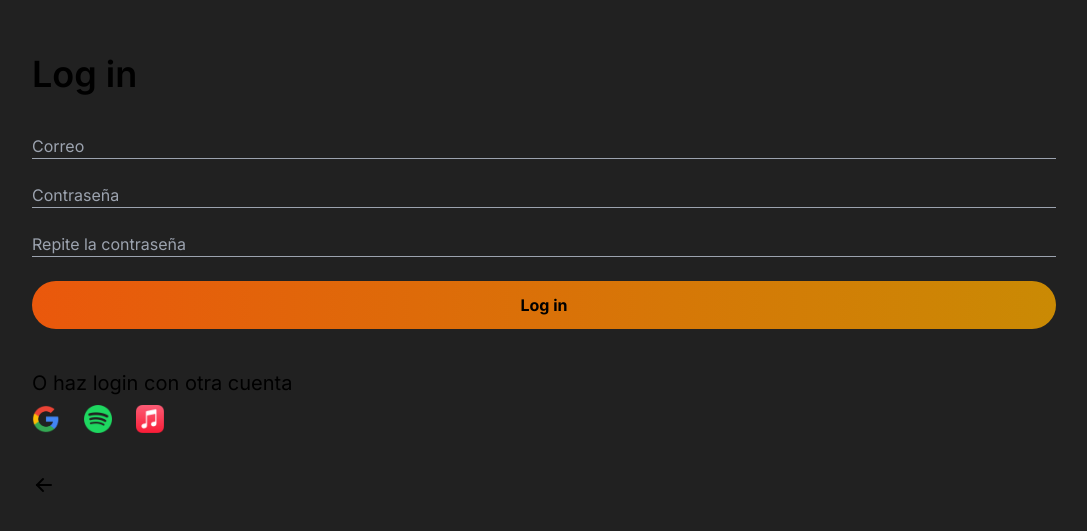
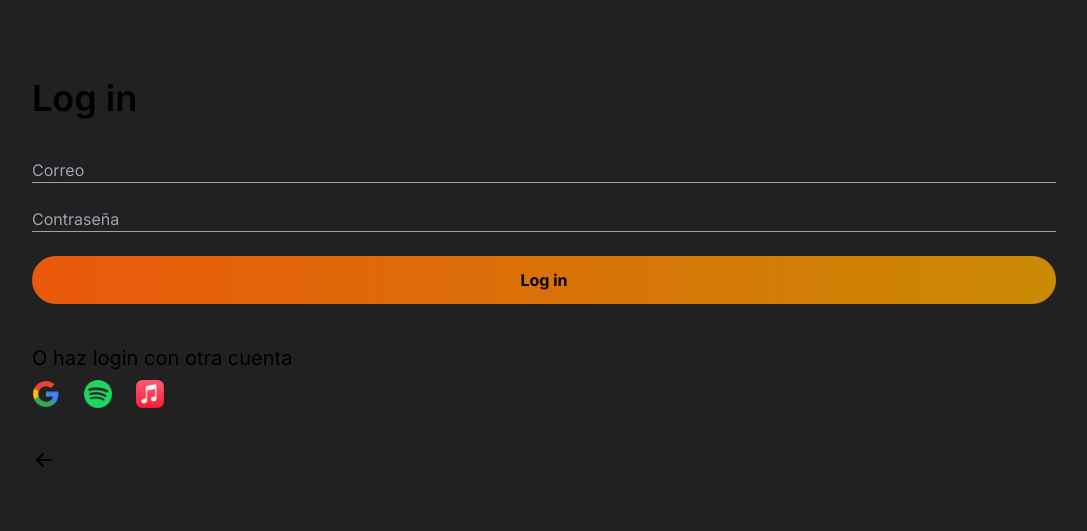
Before and after one commit to inspedralbes/prj-final-final_g3, a Next.js app in the folder next/: page /login in a window 1280 px wide. Shown: the part 125-656 px from the top of the page, without its empty margins (96-1183 px from the left). Built offline with nearby package versions, Linux system fonts and the light colour scheme.

Commit message:
login done

```diff
--- a/next/src/app/login/page.jsx
+++ b/next/src/app/login/page.jsx
@@ -1,28 +1,43 @@
-import React from 'react'
+'use client'
+
+import React, { useState } from 'react'
 import Link from 'next/link';
+import axios from 'axios';
 
 import LoginMethods from '../components/LoginMethods'
 
 const page = () => {
+  const [email, setEmail] = useState('');
+  const [password, setPassword] = useState('');
+
+  const Login = async (event) => {
+    event.preventDefault();
+
+    try {
+      const response = await axios.post('http://localhost:8000/api/login', { email, password });
+
+      console.log("Logeado", response.data);
+    } catch (error) {
+      console.error(error);
+    }
+  }
+
   return (
     <main className='w-screen h-screen bg-background'>
-            <section className='w-[80vw] h-screen mx-auto flex flex-col gap-10 justify-center'>
-                <h1 className='text-4xl font-semibold'>Log in</h1>
-                <form className='flex flex-col gap-6' >
-                    <input className='bg-transparent border-b border-gray-400 outline-none' type="email" placeholder="Correo" />
-                    <input className='bg-transparent border-b border-gray-400 outline-none' type="password" placeholder="Contraseña" />
-                    <input className='bg-transparent border-b border-gray-400 outline-none' type="password" placeholder="Repite la contraseña" />
-                    <button className='py-3 font-bold rounded-full bg-gradient-to-r from-orange-600 to-yellow-600'>Log in</button>
-                </form>
+      <section className='w-[80vw] h-screen mx-auto flex flex-col gap-10 justify-center'>
+        <h1 className='text-4xl font-semibold'>Log in</h1>
 
-                <LoginMethods className='' forWhat="haz login"/>
+        <form className='flex flex-col gap-6' onSubmit={Login}>
+          <input className='bg-transparent border-b border-gray-400 outline-none' type="email" placeholder="Correo" value={email} onChange={(e) => setEmail(e.target.value)} />
+          <input className='bg-transparent border-b border-gray-400 outline-none' type="password" placeholder="Contraseña" value={password} onChange={(e) => setPassword(e.target.value)} />
+          <button className='py-3 font-bold rounded-full bg-gradient-to-r from-orange-600 to-yellow-600' type="submit">Log in</button>
+        </form>
 
-                <Link href="/join"><svg className='w-auto h-8' xmlns="http://www.w3.org/2000/svg" class="icon icon-tabler icon-tabler-arrow-left" width="24" height="24" viewBox="0 0 24 24" stroke-width="2" stroke="currentColor" fill="none" stroke-linecap="round" stroke-linejoin="round"><path stroke="none" d="M0 0h24v24H0z" fill="none"/><path d="M5 12l14 0" /><path d="M5 12l6 6" /><path d="M5 12l6 -6" /></svg></Link>
-            </section>
+        <LoginMethods forWhat="haz login" />
 
-
-
-        </main>
+        <Link href="/join"><svg className='w-auto h-8' xmlns="http://www.w3.org/2000/svg" class="icon icon-tabler icon-tabler-arrow-left" width="24" height="24" viewBox="0 0 24 24" stroke-width="2" stroke="currentColor" fill="none" stroke-linecap="round" stroke-linejoin="round"><path stroke="none" d="M0 0h24v24H0z" fill="none" /><path d="M5 12l14 0" /><path d="M5 12l6 6" /><path d="M5 12l6 -6" /></svg></Link>
+      </section>
+    </main>
   )
 }
 
```
